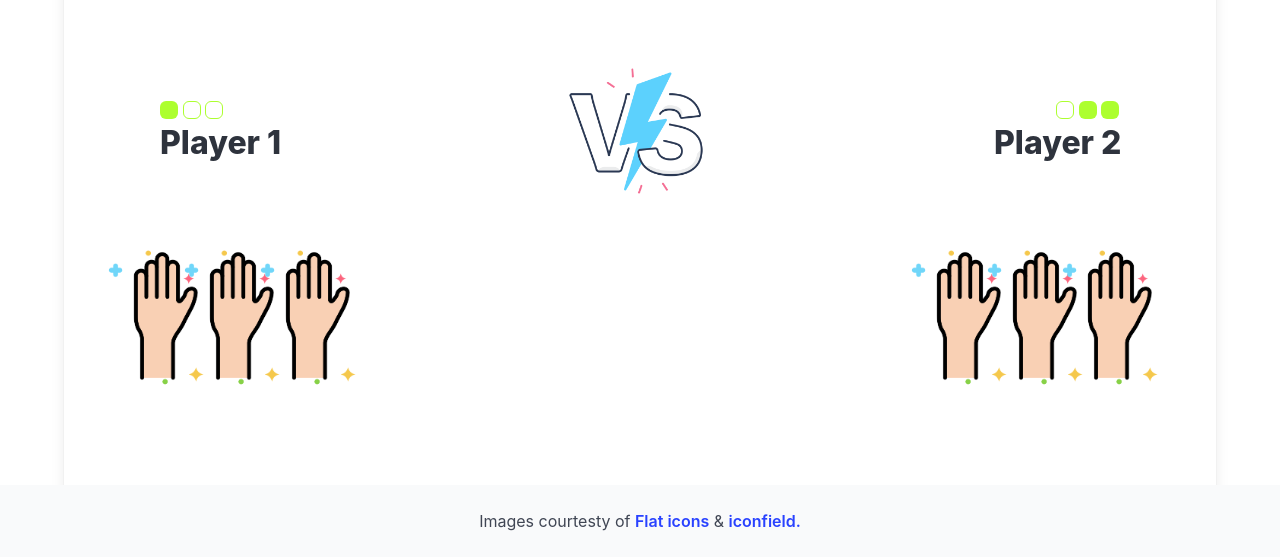
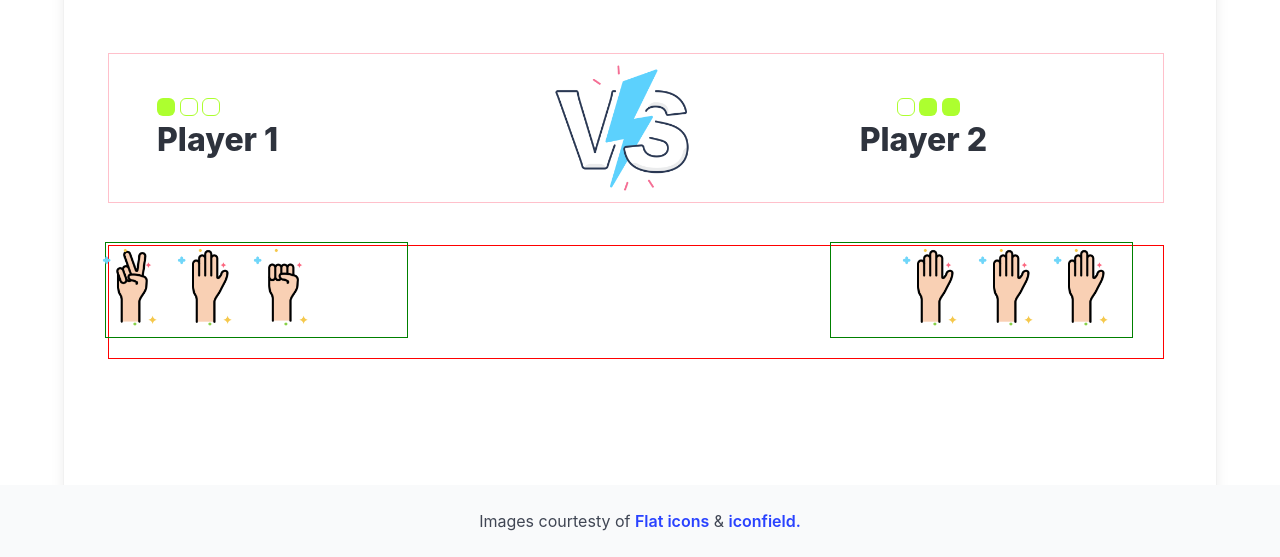
Before and after one commit to spicymanp/rps, a website: page index.html in a window 1280 px wide. Shown: the part 243-800 px from the top of the page. Drawn offline with nearby package versions, Linux system fonts and the light colour scheme.

Commit message:
tryint to clean up this damn styling

```diff
--- a/index.html
+++ b/index.html
@@ -14,7 +14,7 @@
 </head>
 
 <main class="container">
-    <div id="main-container" class="container card py-5 my-6" style="height: 700px;">
+    <div id="main-container" class="card py-5 my-6" style="height: 700px;">
         <div class="section">
             <div id="header-container" class="container">
                 <figure class="container image is-96x96">
@@ -24,10 +24,10 @@
                 <h2 class="subtitle has-text-centered is-4">a rock, paper, scissors game</h2>
             </div>
 
-            <div id="game-topbar" class="container game-topbar columns is-1 is-vcentered">
+            <div id="game-topbar" class="game-topbar columns is-1 is-vcentered">
 
                 <div id="player-1-details" class="column is-4 px-6">
-                    <div id="p1-health" class="columns container health-bar">
+                    <div id="p1-health" class="columns health-bar">
                         <div class=""></div>
                         <span>&nbsp;</span>
                         <div class=""></div>
@@ -37,14 +37,14 @@
                     <span class=" title is-3" id="player1">Player 1</span>
                 </div>
 
-                <div id="versus-container" class="column is-4">
-                    <figure id="versus-image" class="container">
+                <div id="versus-container" class="column is-2">
+                    <figure id="versus-image" class="">
                         <img src="./assets/versus.png" alt="versus">
                     </figure>
                 </div>
 
                 <div id="player-2-details" class="column is-4 px-6">
-                    <div id="p2-health" class="columns container health-bar p2">
+                    <div id="p2-health" class="columns is-1  health-bar p2">
                         <div class=""></div>
                         <span>&nbsp;</span>
                         <div class=""></div>
@@ -57,25 +57,24 @@
         </div>
 
         <div class="section">
-            <div class="container">
             <div class="history-wrapper columns is-1 is-variable">
                 <div class="columns is-1" id="player-1-history">
                     <div class="column is-4-tablet is-3-desktop">
                         <div>
                             <figure id="versus-image" class="container">
-                                    <img src="./assets/paper.png" alt="paper">
+                                <img src="./assets/scissors_s.png" alt="paper">
                             </figure>
                         </div>
                     </div>
                     <div class="column is-4-tablet is-3-desktop">
                         <figure id="versus-image" class="container">
-                                <img src="./assets/paper.png" alt="paper">
+                            <img src="./assets/paper_s.png" alt="paper">
                         </figure>
                     </div>
                     <div class="column is-4-tablet is-3-desktop">
                         <div>
                             <figure id="versus-image" class="container">
-                                    <img src="./assets/paper.png" alt="paper">
+                                <img src="./assets/rock_s.png" alt="paper">
                             </figure>
                         </div>
                     </div>
@@ -85,23 +84,22 @@
                     <div class="column is-4-tablet is-3-desktop">
                         <div>
                             <figure id="versus-image" class="container">
-                                    <img src="./assets/paper.png" alt="paper">
+                                <img src="./assets/paper_s.png" alt="paper">
                             </figure>
                         </div>
                     </div>
                     <div class="column is-4-tablet is-3-desktop">
                         <div>
                             <figure id="versus-image" class="container">
-                                    <img src="./assets/paper.png" alt="paper">
+                                <img src="./assets/paper_s.png" alt="paper">
                             </figure>
                         </div>
                     </div>
                     <div class="column is-4-tablet is-3-desktop">
                         <div>
                             <figure id="versus-image" class="container">
-                                    <img src="./assets/paper.png" alt="paper">
+                                <img src="./assets/paper_s.png" alt="paper">
                             </figure>
-                            </div>
                         </div>
                     </div>
                 </div>
--- a/styles.css
+++ b/styles.css
@@ -30,28 +30,35 @@
 .p2 {
     align-items: right;
     justify-content: end;
-    right: -25px;
+    /* right: -25px; */
 }
 .game-topbar {
+    width: 100%;
     display: flex;
     justify-content: space-between;
-
+    border: 1px solid pink;
 }
 
 #player-1-details,  #player-2-details {
-    max-width: 250px;
-    min-width: 250px;
+    /* max-width: 250px;
+    min-width: 250px;     */
 }
 
 #player-2-details {
-    margin-right: -28px;
+
+    /* align-items: right;
+    justify-content: end;
+    justify-items: end;
+    text-align: end;
+    align-items: end;
+     */
 }
 
 .history-wrapper {
     width: 100%;
     display: flex;
     justify-content: space-between;
-    /* border: 1px solid red; */
+    border: 1px solid red;
     margin-top: -50px;
 }
 
@@ -60,11 +67,12 @@
     min-height: 96px;
     min-width: 303px;
     max-width: 303px;
-    /* border: 1px solid green; */
+    border: 1px solid green;
 }
 
-#player-1-history {
-/* something */
+#player-1-history img, #player-2-history img {
+max-width: 80px;
+max-width: 80px;
 }
 
 #player-2-history {
```
Also changed, not shown: assets/paper_s.png (added), assets/rock_s.png (added), assets/scissors_s.png (added). Lines whose indentation alone changed are shown as unchanged.
